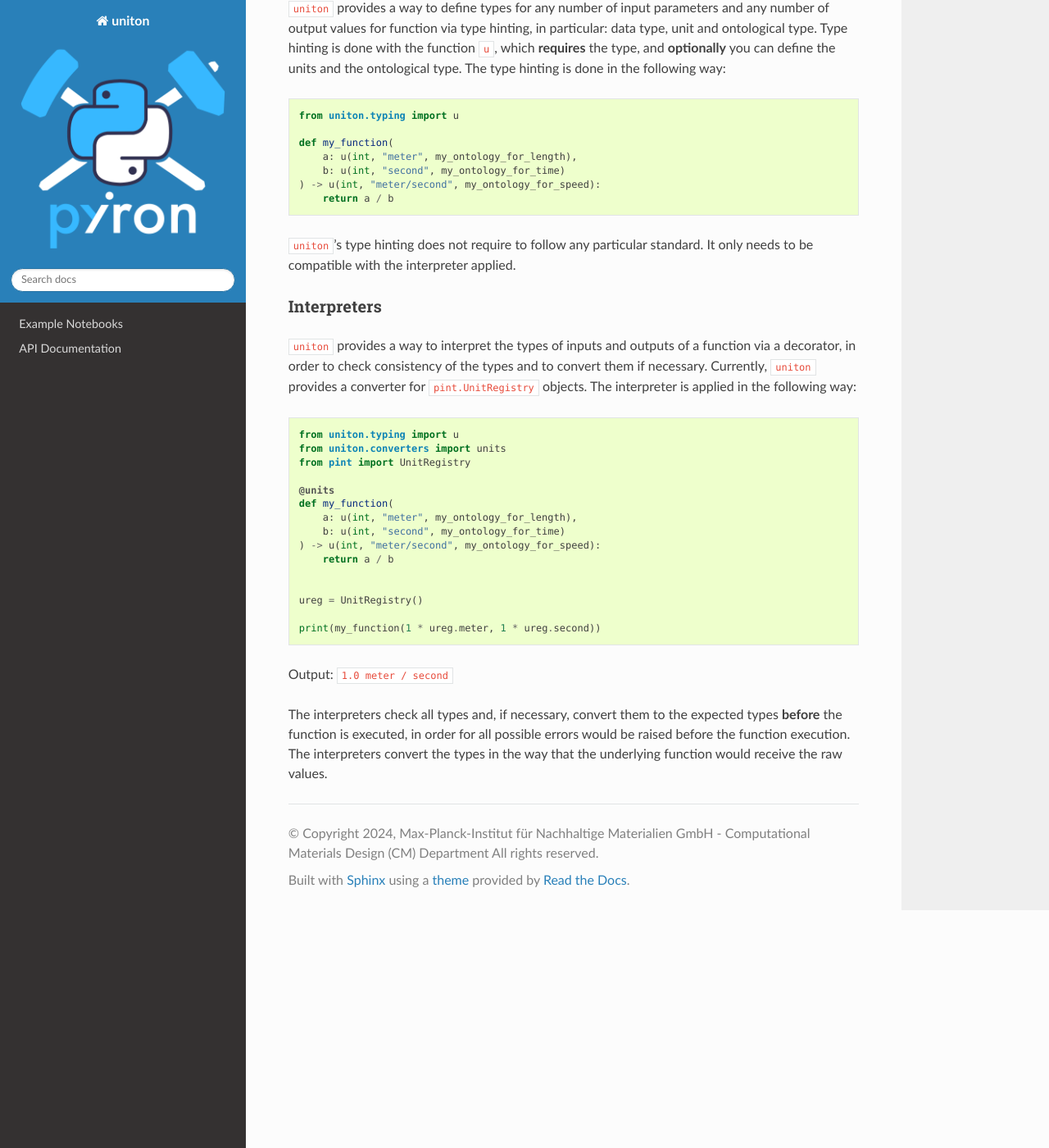
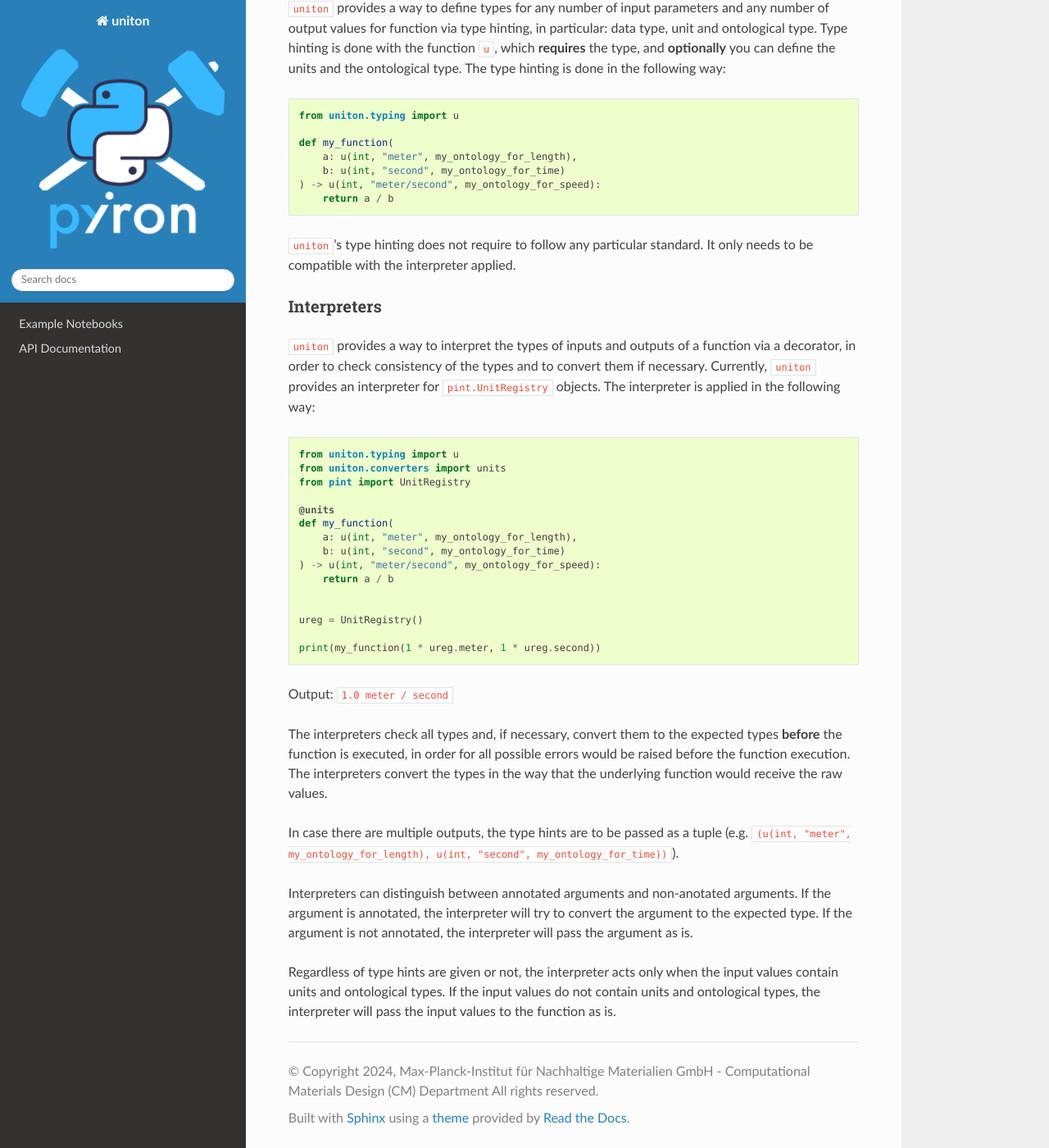
Before and after one commit to pyiron/semantikon, a Sphinx documentation site: the page built from docs/README.md, in a window 1280 px wide and 1400 px high, scrolled down 389 px. Shown: the whole window at 82% size. Built offline with Sphinx 7.4.7 and the Read the Docs theme 2.0.0, drawn with Linux system fonts in a browser that asks for light colours.

Commit message:
Write down more specs

````diff
--- a/docs/README.md
+++ b/docs/README.md
@@ -22,7 +22,7 @@ def my_function(
 
 ### **Interpreters**
 
-`uniton` provides a way to interpret the types of inputs and outputs of a function via a decorator, in order to check consistency of the types and to convert them if necessary. Currently, `uniton` provides a converter for `pint.UnitRegistry` objects. The interpreter is applied in the following way:
+`uniton` provides a way to interpret the types of inputs and outputs of a function via a decorator, in order to check consistency of the types and to convert them if necessary. Currently, `uniton` provides an interpreter for `pint.UnitRegistry` objects. The interpreter is applied in the following way:
 
 ```python
 from uniton.typing import u
@@ -46,3 +46,9 @@ Output: `1.0 meter / second`
 
 
 The interpreters check all types and, if necessary, convert them to the expected types **before** the function is executed, in order for all possible errors would be raised before the function execution. The interpreters convert the types in the way that the underlying function would receive the raw values.
+
+In case there are multiple outputs, the type hints are to be passed as a tuple (e.g. `(u(int, "meter", my_ontology_for_length), u(int, "second", my_ontology_for_time))`).
+
+Interpreters can distinguish between annotated arguments and non-anotated arguments. If the argument is annotated, the interpreter will try to convert the argument to the expected type. If the argument is not annotated, the interpreter will pass the argument as is.
+
+Regardless of type hints are given or not, the interpreter acts only when the input values contain units and ontological types. If the input values do not contain units and ontological types, the interpreter will pass the input values to the function as is.
````
